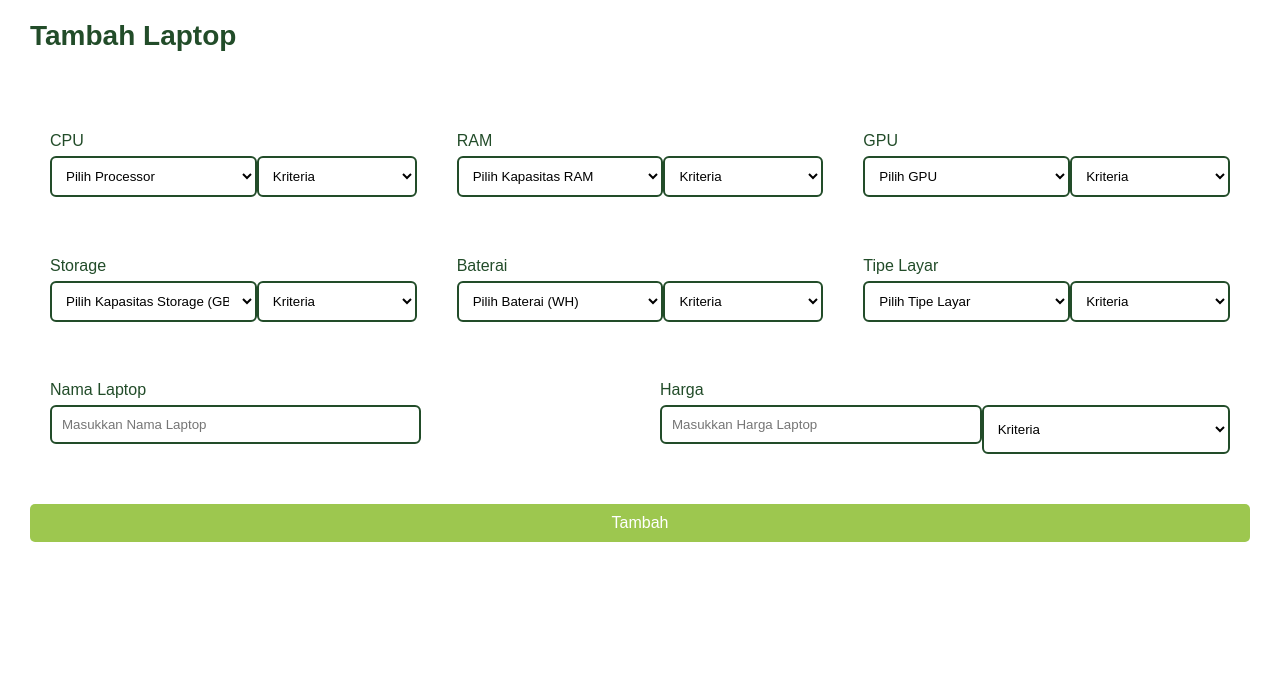
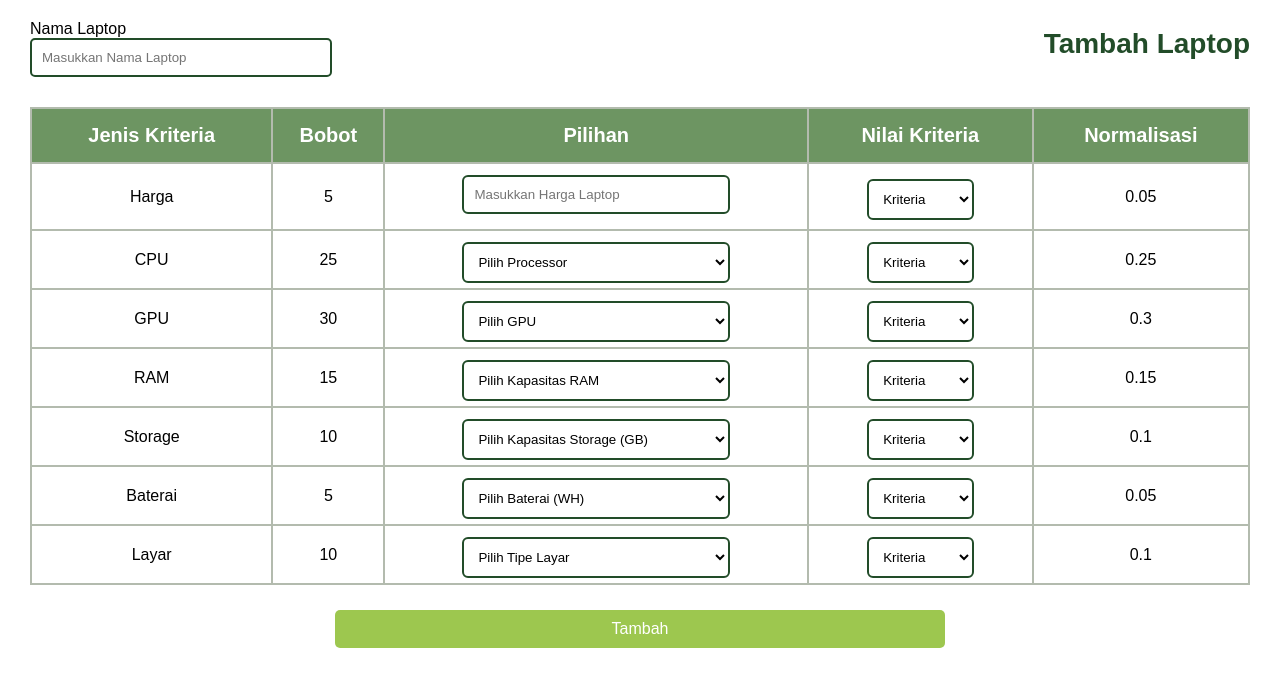
Before and after one commit to azhari-dev/Project-SPK, a PHP site: page /admin/tambah.php in a window 1280 px wide. Shown: the part 79-766 px from the top of the page. Run offline with PHP 8.4, Linux system fonts and the light colour scheme.

Commit message:
Update tambah.php

```diff
--- a/admin/tambah.php
+++ b/admin/tambah.php
@@ -59,10 +59,25 @@
         $akhir_baterai = $utility['utility_baterai'] * 0.05;
         $akhir_layar = $utility['utility_layar'] * 0.1;
 
-        $nilai_akhir = $akhir_harga + $akhir_cpu + $akhir_storage + $akhir_ram + $akhir_gpu + $akhir_baterai + $akhir_layar;
+        addNilaiAkhir($akhir_id, $akhir_cpu, $akhir_ram, $akhir_gpu, $akhir_storage, $akhir_baterai, $akhir_layar, $akhir_harga);
+
         // menambahkan nilai akhir
-        addNilaiAkhir($akhir_id, $nilai_akhir);
+        $nilaiAkhir = getNilaiAkhir($akhir_id);
 
+        $akhir = getNilaiAkhir($getLastLaptop['laptop_id']);
+
+        $hasil_akhir_id = $getLastLaptop['laptop_id'];
+        $hasil_akhir_harga = $akhir['akhir_harga'] * 0.05;
+        $hasil_akhir_cpu = $akhir['akhir_cpu'] * 0.25;
+        $hasil_akhir_storage = $akhir['akhir_storage'] * 0.1;
+        $hasil_akhir_ram = $akhir['akhir_ram'] * 0.15;
+        $hasil_akhir_gpu = $akhir['akhir_gpu'] * 0.3;
+        $hasil_akhir_baterai = $akhir['akhir_baterai'] * 0.05;
+        $hasil_akhir_layar = $akhir['akhir_layar'] * 0.1;
+
+        $hasil_akhir = $hasil_akhir_harga + $hasil_akhir_cpu + $hasil_akhir_storage + $hasil_akhir_ram + $hasil_akhir_gpu + $hasil_akhir_baterai + $hasil_akhir_layar;
+
+        addHasilAkhir($hasil_akhir_id, $hasil_akhir);
     }
 
 ?>
@@ -87,131 +102,34 @@
                 <a href="manage.php" class="active">Manage</a>
             </div>
         </div>
-        <div class="tambah">
-            <div class="add-container">
+        <form action="" method="POST" class="tambah">
+            <div class="add-container head-first">
+                <div class="nama-laptop">
+                    <label for="nama-laptop">Nama Laptop</label>
+                    <input type="text" name="nama-laptop" id="nama-laptop" placeholder="Masukkan Nama Laptop">
+                </div>
                 <p class="heading">Tambah Laptop</p>
-                <form action="" method="POST">
-                    <div class="content">
-                        <div class="in-content">
-                            <label for="cpu">CPU</label>
-                            <div class="kriteria">
-                                <select class="in-kriteria first" name="cpu">
-                                    <option value="-1">Pilih Processor</option>
-                                    <option value="Core-i3">Core i3</option>
-                                    <option value="Core-i5">Core i5</option>
-                                    <option value="Core-i7">Core i7</option>
-                                    <option value="Core-i9">Core i9</option>
-                                </select>
-                                <select class="in-kriteria second" name="k-cpu">
-                                    <option value="-1">Kriteria</option>
-                                    <option value="10">10</option>
-                                    <option value="20">20</option>
-                                    <option value="30">30</option>
-                                    <option value="40">40</option>
-                                </select>
             </div>
-                        </div>
-                        <div class="in-content">
-                            <label for="ram">RAM</label>
-                            <div class="kriteria">
-                                <select class="in-kriteria first" name="ram">
-                                    <option value="-1">Pilih Kapasitas RAM</option>
-                                    <option value="8">8 - 15</option>
-                                    <option value="16">16 - 30</option>
-                                    <option value="32">32 > </option>
-                                </select>
-                                <select class="in-kriteria second" name="k-ram">
-                                    <option value="-1">Kriteria</option>
-                                    <option value="10">10</option>
-                                    <option value="20">20</option>
-                                    <option value="30">30</option>
-                                </select>
-                            </div>
-                        </div>
-                        <div class="in-content">
-                            <label for="gpu">GPU</label>
-                            <div class="kriteria">
-                                <select class="in-kriteria first" name="gpu">
-                                    <option value="-1">Pilih GPU</option>
-                                    <option value="1650">GTX 1650 - RTX 2060</option>
-                                    <option value="3070">RTX 3070 - 3090</option>
-                                    <option value="4070">RTX 4070 - 4090</option>
-                                </select>
-                                <select class="in-kriteria second" name="k-gpu">
-                                    <option value="-1">Kriteria</option>
-                                    <option value="10">10</option>
-                                    <option value="20">20</option>
-                                    <option value="30">30</option>
-                                </select>
-                            </div>
-                        </div>
-                    </div>
-                    <div class="content">
-                        <div class="in-content">
-                            <label for="storage">Storage</label>
-                            <div class="kriteria">
-                                <select class="in-kriteria first" name="storage">
-                                    <option value="-1">Pilih Kapasitas Storage (GB)</option>
-                                    <option value="256">256</option>
-                                    <option value="512">512</option>
-                                    <option value="1024">1024 > </option>
-                                </select>
-                                <select class="in-kriteria second" name="k-storage">
-                                    <option value="-1">Kriteria</option>
-                                    <option value="10">10</option>
-                                    <option value="20">20</option>
-                                    <option value="30">30</option>
-                                </select>
-                            </div>
-                        </div>
-                        <div class="in-content">
-                            <label for="baterai">Baterai</label>
-                            <div class="kriteria">
-                                <select class="in-kriteria first" name="baterai">
-                                    <option value="-1">Pilih Baterai (WH)</option>
-                                    <option value="42">42 - 48</option>
-                                    <option value="49">49 - 52</option>
-                                    <option value="52">52 - 60</option>
-                                    <option value="61">61 - 72</option>
-                                    <option value="72">72 ></option>
-                                </select>
-                                <select class="in-kriteria second" name="k-baterai">
-                                    <option value="-1">Kriteria</option>
-                                    <option value="10">10</option>
-                                    <option value="20">20</option>
-                                    <option value="30">30</option>
-                                    <option value="40">40</option>
-                                    <option value="50">50</option>
-                                </select>
-                            </div>
-                        </div>
-                        <div class="in-content">
-                            <label for="layar">Tipe Layar</label>
-                            <div class="kriteria">
-                                <select class="in-kriteria first" name="layar">
-                                    <option value="-1">Pilih Tipe Layar</option>
-                                    <option value="IPS">IPS</option>
-                                    <option value="OLED">OLED</option>
-                                </select>
-                                <select class="in-kriteria second" name="k-layar">
-                                    <option value="-1">Kriteria</option>
-                                    <option value="10">10</option>
-                                    <option value="20">20</option>
-                                </select>
-                            </div>
-                        </div>
-                    </div>
-                    <div class="content">
-                        <div class="in-content">
-                            <label for="nama-laptop">Nama Laptop</label>
-                            <div class="kriteria">
-                                <input type="text" name="nama-laptop" placeholder="Masukkan Nama Laptop" class="in-kriteria first">
-                            </div>
-                        </div>
-                        <div class="in-content">
-                            <label for="harga">Harga</label>
-                            <div class="kriteria">
-                                <input type="text" name="harga" placeholder="Masukkan Harga Laptop" class="in-kriteria first">
+            <div class="add-container head-second">
+                <table class="table-tambah">
+                     <tr>
+                        <th>Jenis Kriteria</th>
+                        <th>Bobot</th>
+                        <th>Pilihan</th>
+                        <th>Nilai Kriteria</th>
+                        <th>Normalisasi</th>
+                     </tr>
+                     <tr>
+                        <td>
+                            <p>Harga</p>
+                        </td>
+                        <td>
+                            <p>5</p>
+                        </td>
+                        <td>
+                            <input type="text" name="harga" placeholder="Masukkan Harga Laptop" class="in-kriteria first input-laptop">
+                        </td>
+                        <td>
                             <select class="in-kriteria second" name="k-harga">
                                 <option value="-1">Kriteria</option>
                                 <option value="10">10</option>
@@ -221,13 +139,183 @@
                                 <option value="50">50</option>
                                 <option value="60">60</option>
                             </select>
+                        </td>
+                        <td>
+                            <p>0.05</p>
+                        </td>
+                    </tr>
+                    <tr>
+                         <td>
+                             <p>CPU</p>
+                         </td>
+                         <td>
+                             <p>25</p>
+                         </td>
+                         <td>
+                            <select class="in-kriteria first" name="cpu">
+                                <option value="-1">Pilih Processor</option>
+                                <option value="Core-i3">Core i3</option>
+                                <option value="Core-i5">Core i5</option>
+                                <option value="Core-i7">Core i7</option>
+                                <option value="Core-i9">Core i9</option>
+                            </select>
+                         </td>
+                         <td>
+                             <select class="in-kriteria second" name="k-cpu">
+                                 <option value="-1">Kriteria</option>
+                                 <option value="10">10</option>
+                                 <option value="20">20</option>
+                                 <option value="30">30</option>
+                                 <option value="40">40</option>
+                             </select>
+                         </td>
+                         <td>
+                             <p>0.25</p>
+                         </td>
+                    </tr>
+                    <tr>
+                         <td>
+                             <p>GPU</p>
+                         </td>
+                         <td>
+                             <p>30</p>
+                         </td>
+                         <td>
+                            <select class="in-kriteria first" name="gpu">
+                                <option value="-1">Pilih GPU</option>
+                                <option value="1650">GTX 1650 - RTX 2060</option>
+                                <option value="3070">RTX 3070 - 3090</option>
+                                <option value="4070">RTX 4070 - 4090</option>
+                            </select>
+                         </td>
+                         <td>
+                             <select class="in-kriteria second" name="k-gpu">
+                                 <option value="-1">Kriteria</option>
+                                 <option value="10">10</option>
+                                 <option value="20">20</option>
+                                 <option value="30">30</option>
+                             </select>
+                         </td>
+                         <td>
+                             <p>0.3</p>
+                         </td>
+                    </tr>
+                    <tr>
+                         <td>
+                             <p>RAM</p>
+                         </td>
+                         <td>
+                             <p>15</p>
+                         </td>
+                         <td>
+                            <select class="in-kriteria first" name="ram">
+                                <option value="-1">Pilih Kapasitas RAM</option>
+                                <option value="8">8 - 15</option>
+                                <option value="16">16 - 30</option>
+                                <option value="32">32 > </option>
+                            </select>
+                         </td>
+                         <td>
+                             <select class="in-kriteria second" name="k-ram">
+                                 <option value="-1">Kriteria</option>
+                                 <option value="10">10</option>
+                                 <option value="20">20</option>
+                                 <option value="30">30</option>
+                             </select>
+                         </td>
+                         <td>
+                             <p>0.15</p>
+                         </td>
+                    </tr>
+                    <tr>
+                         <td>
+                             <p>Storage</p>
+                         </td>
+                         <td>
+                             <p>10</p>
+                         </td>
+                         <td>
+                            <select class="in-kriteria first" name="storage">
+                                <option value="-1">Pilih Kapasitas Storage (GB)</option>
+                                <option value="256">256</option>
+                                <option value="512">512</option>
+                                <option value="1024">1024 > </option>
+                            </select>
+                         </td>
+                         <td>
+                             <select class="in-kriteria second" name="k-storage">
+                                 <option value="-1">Kriteria</option>
+                                 <option value="10">10</option>
+                                 <option value="20">20</option>
+                                 <option value="30">30</option>
+                             </select>
+                         </td>
+                         <td>
+                             <p>0.1</p>
+                         </td>
+                    </tr>
+                    <tr>
+                         <td>
+                             <p>Baterai</p>
+                         </td>
+                         <td>
+                             <p>5</p>
+                         </td>
+                         <td>
+                            <select class="in-kriteria first" name="baterai">
+                                <option value="-1">Pilih Baterai (WH)</option>
+                                <option value="42">42 - 48</option>
+                                <option value="49">49 - 52</option>
+                                <option value="52">52 - 60</option>
+                                <option value="61">61 - 72</option>
+                                <option value="72">72 ></option>
+                            </select>
+                         </td>
+                         <td>
+                             <select class="in-kriteria second" name="k-baterai">
+                                 <option value="-1">Kriteria</option>
+                                 <option value="10">10</option>
+                                 <option value="20">20</option>
+                                 <option value="30">30</option>
+                                 <option value="40">40</option>
+                                 <option value="50">50</option>
+                             </select>
+                         </td>
+                         <td>
+                             <p>0.05</p>
+                         </td>
+                     </tr>
+                     <tr>
+                       <td>
+                             <p>Layar</p>
+                         </td>
+                         <td>
+                             <p>10</p>
+                         </td>
+                         <td>
+                            <select class="in-kriteria first" name="layar">
+                                <option value="-1">Pilih Tipe Layar</option>
+                                <option value="IPS">IPS</option>
+                                <option value="OLED">OLED</option>
+                            </select>
+                         </td>
+                         <td>
+                             <select class="in-kriteria second" name="k-layar">
+                                 <option value="-1">Kriteria</option>
+                                 <option value="10">10</option>
+                                 <option value="20">20</option>
+                             </select>
+                         </td>
+                         <td>
+                             <p>0.1</p>
+                         </td>
+                     </tr>
+                </table>
             </div>
+            <div class="add-container head-third">
+                <button type="submit" name="submit" class="btn-tambah">Tambah</button>
             </div>
-                    </div>
-                    <button type="submit" name="submit">Tambah</button>
         </form>
-            </div>
-        </div>
     </div>
     </div>
     </div>
```
Lines whose indentation alone changed are shown as unchanged.
